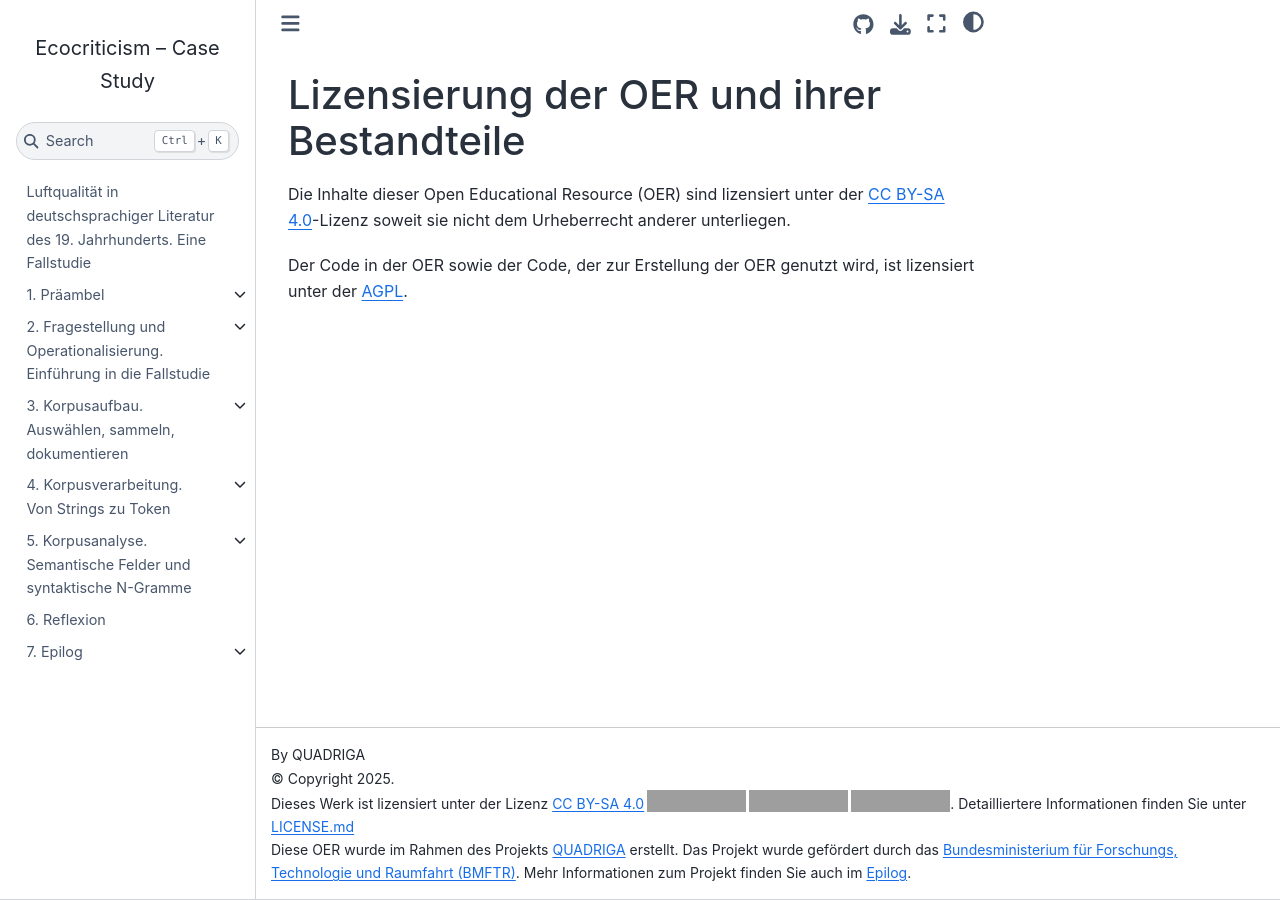
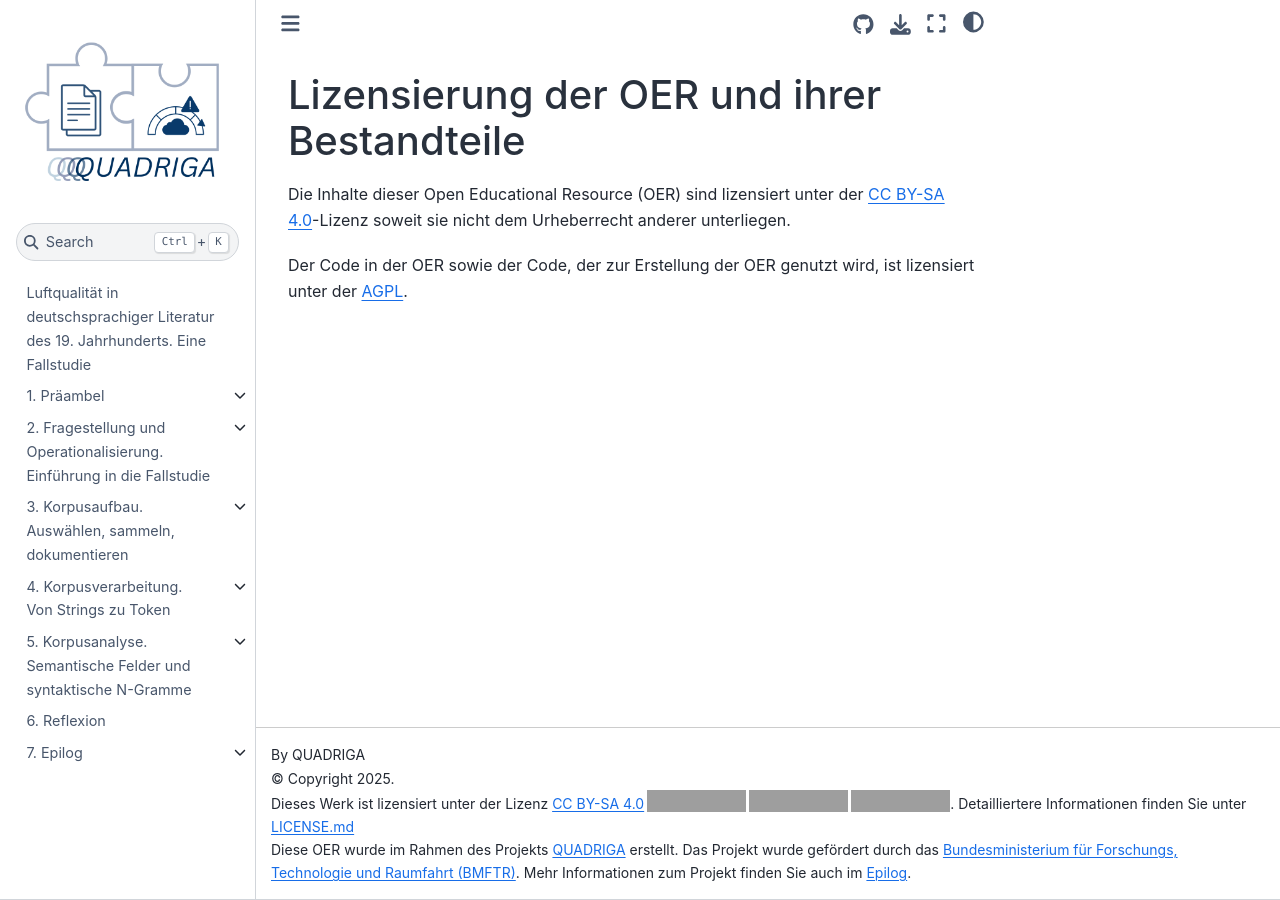
Before and after one commit to quadriga-dk/Text-Fallstudie-3, a Jupyter Book: the page built from LICENSE.md, in a window 1280 px wide. Built offline with Jupyter Book 1.0.4 settings and Sphinx 7.4.7 and the Sphinx Book theme 1.1.4, drawn with Linux system fonts in a browser that asks for light colours; pages that are not in the unit, such as notebooks, are missing from menus; grey boxes are pictures that could not be loaded.

Commit message:
Fix logo path in configuration file

```diff
--- a/_config.yml
+++ b/_config.yml
@@ -4,7 +4,7 @@
 title: Ecocriticism – Case Study
 author: |
   <a ref="https://quadriga-dk.de">QUADRIGA</a>
-logo: /assets/Text3.png
+logo: assets/Text3.png
 copyright: "2025"
 
 # Force re-execution of notebooks on each build.
```
